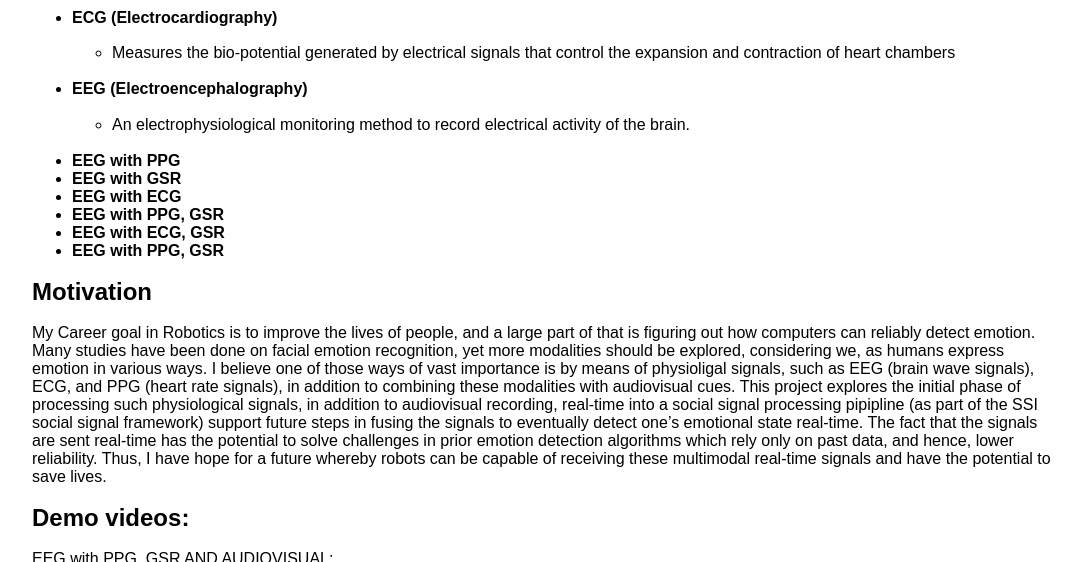
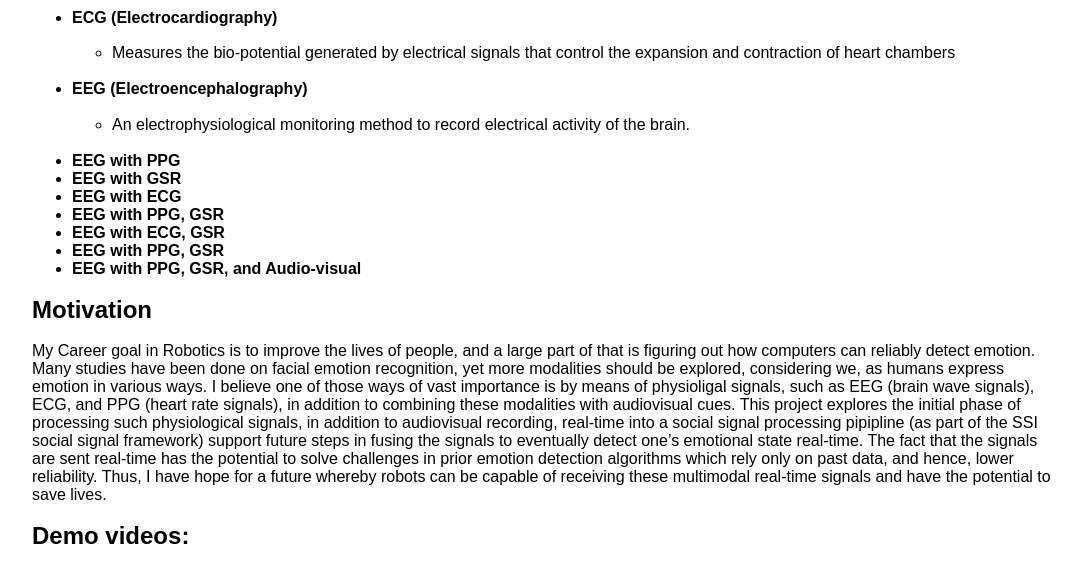
Before and after one commit to vnoelifant/vnoelifant.github.io, a Jekyll site: the page built from _projects/project-2.md, in a window 1280 px wide and 900 px high, scrolled down 409 px, cut to the strip 0-562 px from the top of the window. Shown: the whole strip, without its empty margins (96-1177 px from the left). Built offline with Jekyll 4.4.1, drawn with Linux system fonts in a browser that asks for light colours; nearby versions of some CDN libraries.

Commit message:
Custom Sensor ReadMe Update

```diff
--- a/_projects/project-2.md
+++ b/_projects/project-2.md
@@ -22,6 +22,7 @@
   * **EEG with PPG, GSR**
   * **EEG with ECG, GSR**
   * **EEG with PPG, GSR**
+  * **EEG with PPG, GSR, and Audio-visual**
 
 
 
```
